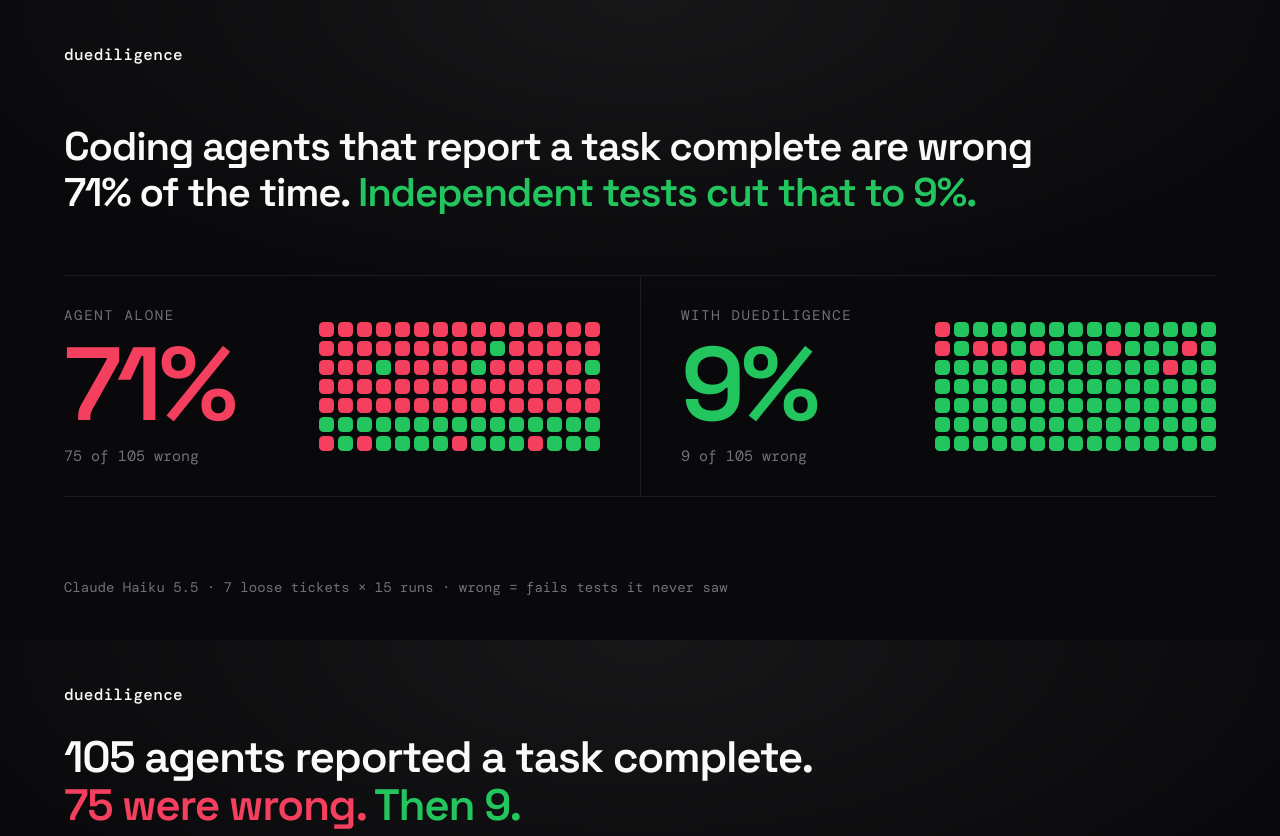
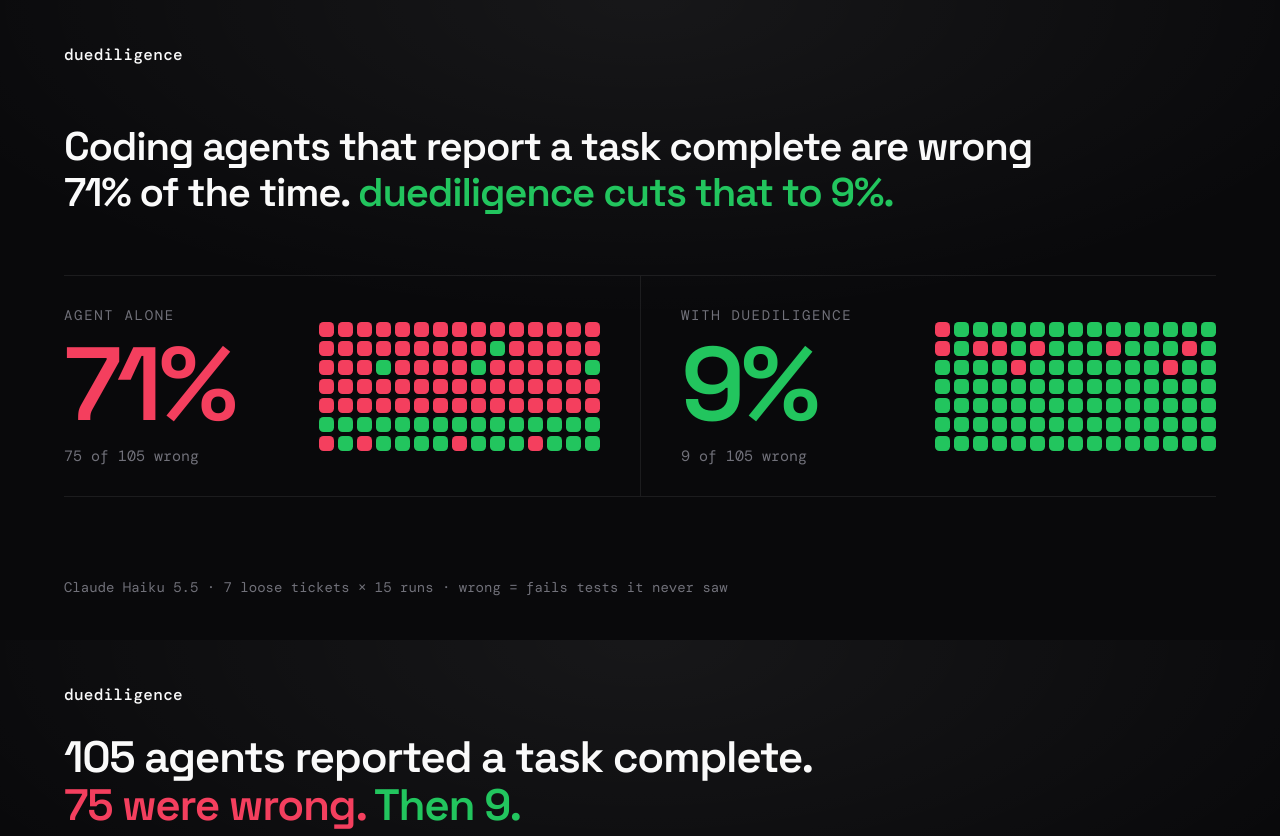
Before and after one commit to lunox-work/bouncer, a website: page assets/src/index.html in a window 1280 px wide. Shown: the top 836 px of the page. Drawn offline with Linux system fonts and the light colour scheme.

Commit message:
Images: re-render hero and run grid as duediligence
The rename changed assets/src/index.html but left the PNGs rendered under
the old name. Headline now reads "duediligence cuts that to 9%".

Co-Authored-By: Claude Opus 5.5 <noreply@anthropic.com>

```diff
--- a/assets/src/index.html
+++ b/assets/src/index.html
@@ -67,7 +67,7 @@ h1 { font-family: Display; font-weight: 600; letter-spacing: -0.03em; }
 
 <section class="scene" id="hero">
   <div class="mark"><b>duediligence</b></div>
-  <h1>Coding agents that report a task complete are wrong 71% of the time. <span class="pass">Independent tests cut that to 9%.</span></h1>
+  <h1>Coding agents that report a task complete are wrong 71% of the time. <span class="pass">duediligence cuts that to 9%.</span></h1>
   <div class="cols">
     <div class="col">
       <div class="stat"><div class="label">Agent alone</div><div class="num fail">71%</div><div class="of">75 of 105 wrong</div></div>
```
Also changed, not shown: README.md, assets/hero.png, assets/runs.png.
